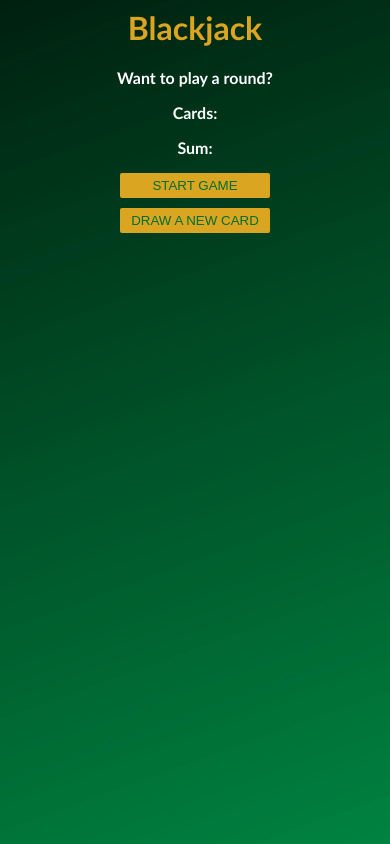
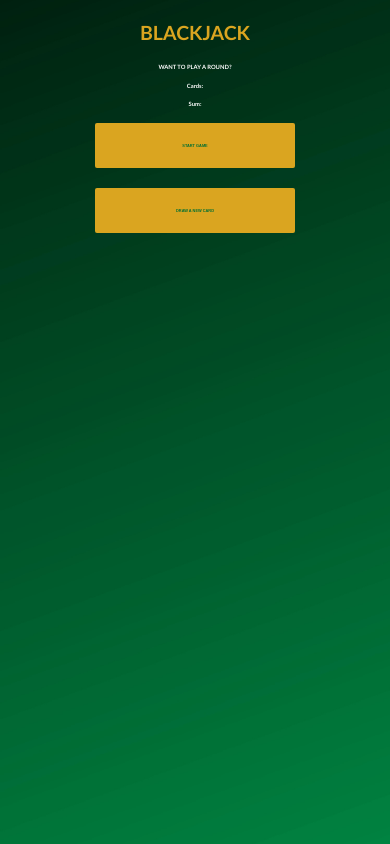
Before and after one commit to zaiydmala/blackjack, a plain HTML site: page index.html in a window 390 px wide. Drawn offline with Linux system fonts and the light colour scheme.

Commit message:
Add responsiveness to css

```diff
--- a/index.css
+++ b/index.css
@@ -2,24 +2,27 @@ body {
     font-family: 'Trebuchet MS', 'Lucida Sans Unicode', 'Lucida Grande', 'Lucida Sans', Arial, sans-serif;
     background-image: url("images/table.jpg");
     background-size: cover;
-    text-align: center;
+    display: flex;
+    flex-direction: column;
+    align-items: center;
     color: white;
     font-weight: bold;
 }
 
 h1 {
+    font-size: 5vw;
     color: goldenrod;
 }
-
-#update {
-
+p {
+    font-size: 1.5vw;
 }
-
 button {
-    width: 150px;
+    width: 200px;
+    font-weight: bold;
+    font-size: 1vw;
     background-color: goldenrod;
     color: #016f32;
-    padding: 5px 0px;
+    padding: 20px 5px;
     margin: 10px auto;
     border: none;
     border-radius: 2px;
--- a/index.html
+++ b/index.html
@@ -1,10 +1,11 @@
 <html>
     <head>
+        <meta name="viewport" content="width=device-width, initial-scale=1.0">
         <link rel="stylesheet" href="index.css">
     </head>
     <body>
-        <h1>Blackjack</h1>
-        <p class="message-el">Want to play a round?</p>
+        <h1>BLACKJACK</h1>
+        <p class="message-el">WANT TO PLAY A ROUND?</p>
         <p class="card-el">Cards:</p>
         <p class="sum-el">Sum:</p>
         <button class="start">START GAME</button>
--- a/index.js
+++ b/index.js
@@ -8,7 +8,6 @@ let cardEl = document.querySelector('.card-el');
 let sumEl = document.querySelector('.sum-el');
 const start = document.querySelector('.start');
 const newCard = document.querySelector('.new-card');
-
 
 /* Generates a random card */
 function getRandomCard() {
@@ -34,14 +33,13 @@ function playRound() {
         cardEl.textContent += cards[i] + " ";
     }
     sumEl.textContent = `Sum: ${sum}`;
-
     if(sum <= 20) {
-        message = "do you wish to draw a new card? 🙂";
+        message = "DO YOU WISH TO DRAW A CARD? 🙂";
     } else if(sum === 21) {
-        message = "you win 🥳";
+        message = "YEAAYYY YOU WIN 🥳";
         hasBlackjack = true;
     } else {
-        message = "you're out of the game 😭";
+        message = "YOU'RE OUT OF THE GAME 😭";
         isAlive = false;
     }
     messageEl.textContent = message;
@@ -50,7 +48,6 @@ function playRound() {
         newCard.style.display = "none";
     }
 }
-
 /* Draws a new card */
 newCard.addEventListener('click', drawCard);
 function drawCard() {
```
Also changed, not shown: 1 other file.
